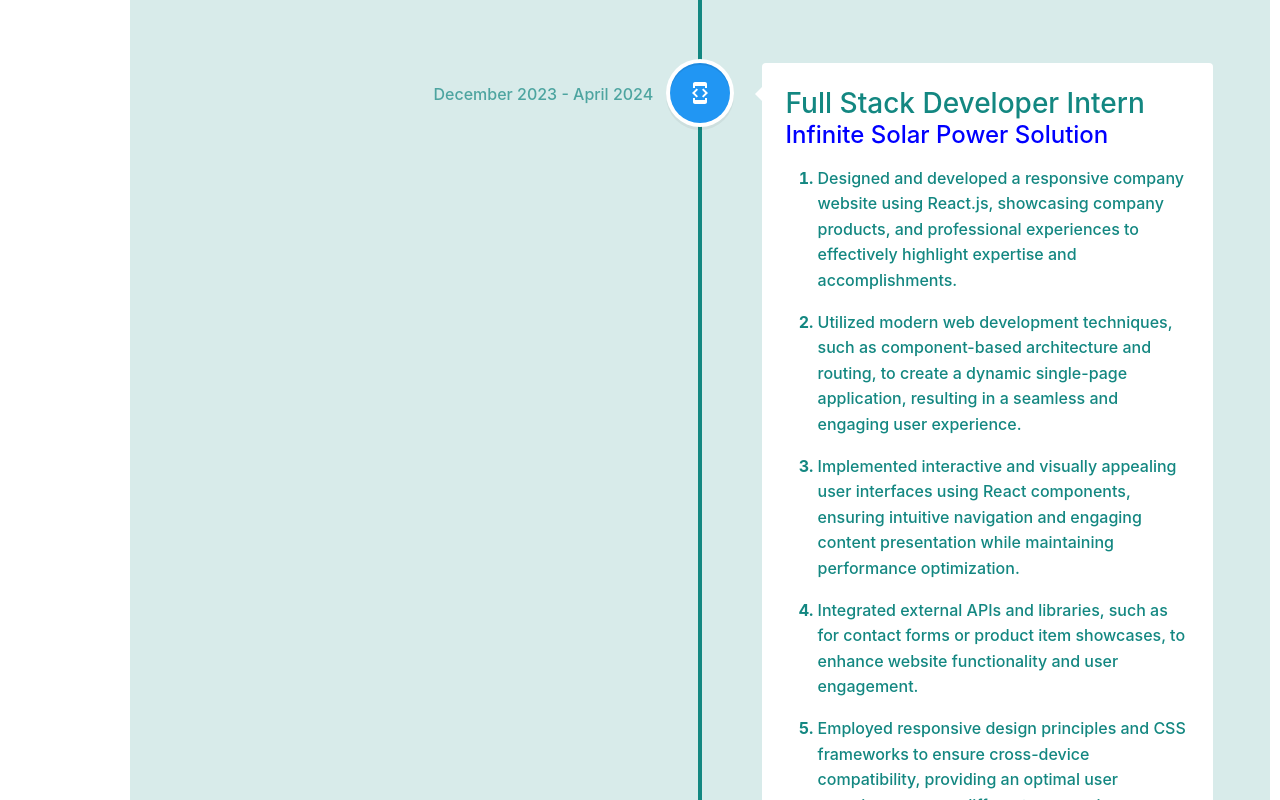
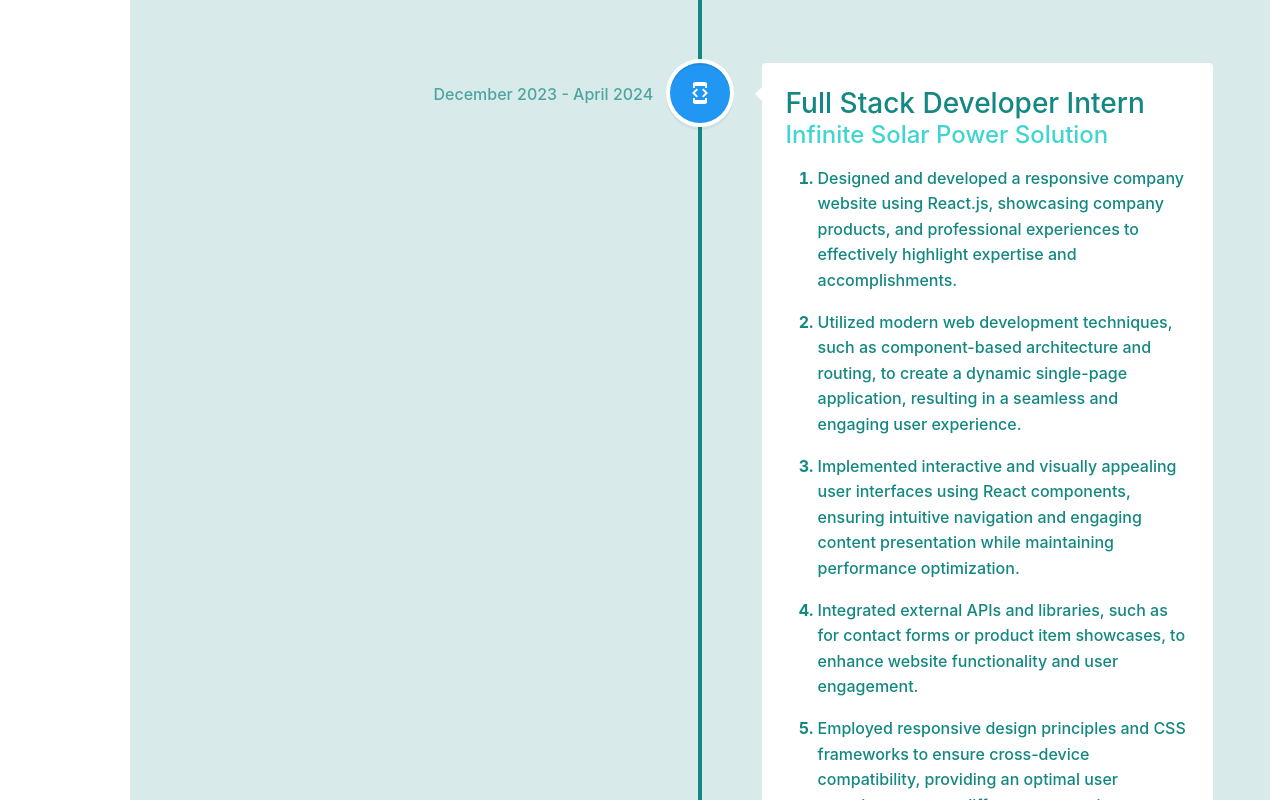
Before and after one commit to as23july/Portfolio_React, a React (Create React App) app: page / in a window 1280 px wide. Shown: the part 1800-2600 px from the top of the page. Built offline with nearby package versions, Linux system fonts and the light colour scheme.

Commit message:
color change

```diff
--- a/src/pages/WorkExp/WorkExp.css
+++ b/src/pages/WorkExp/WorkExp.css
@@ -39,7 +39,7 @@
 }
 
 .vertical-timeline-element-subtitle{
-    color: blue;
+    color: #40d5ce;
 }
 /* ================================ */
 
```
